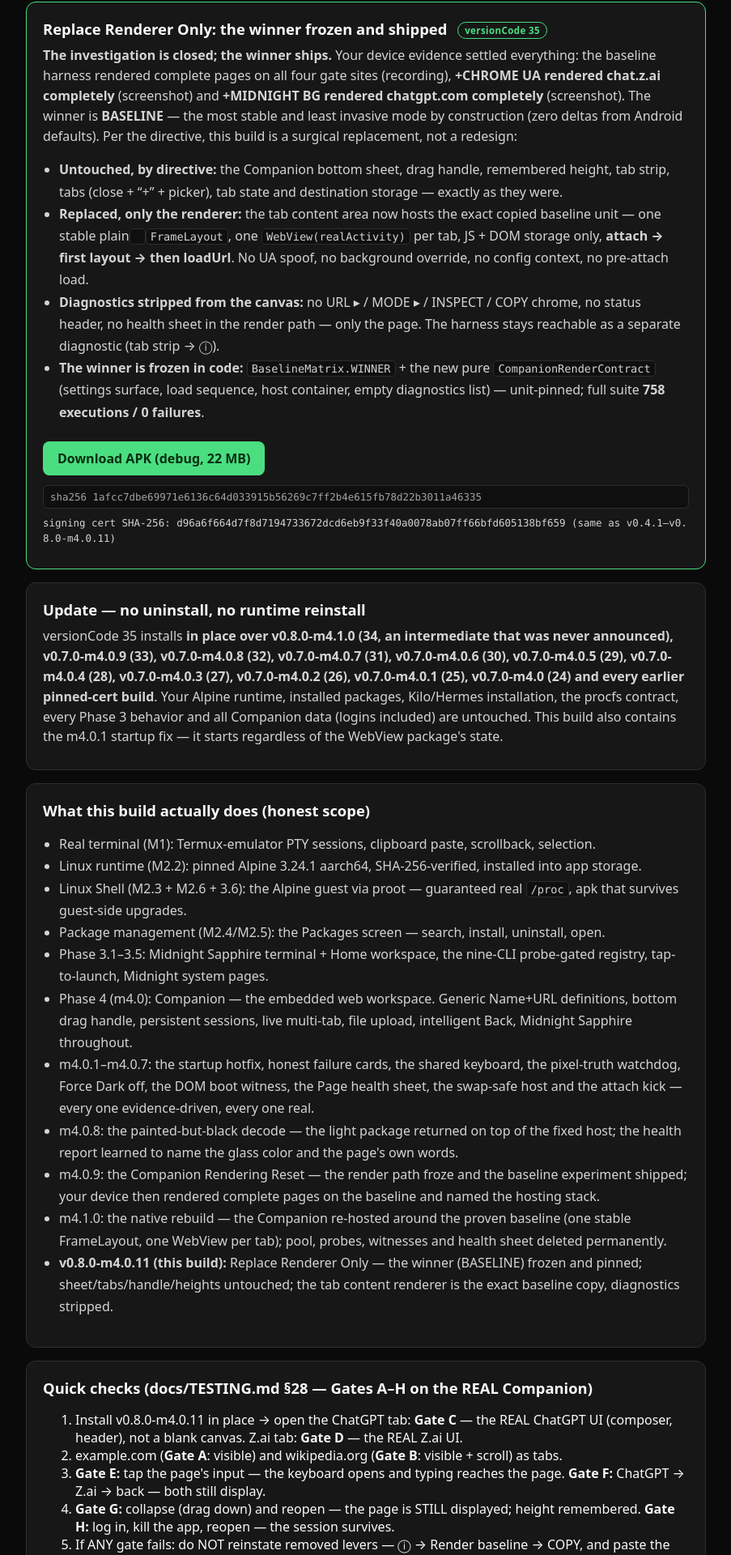
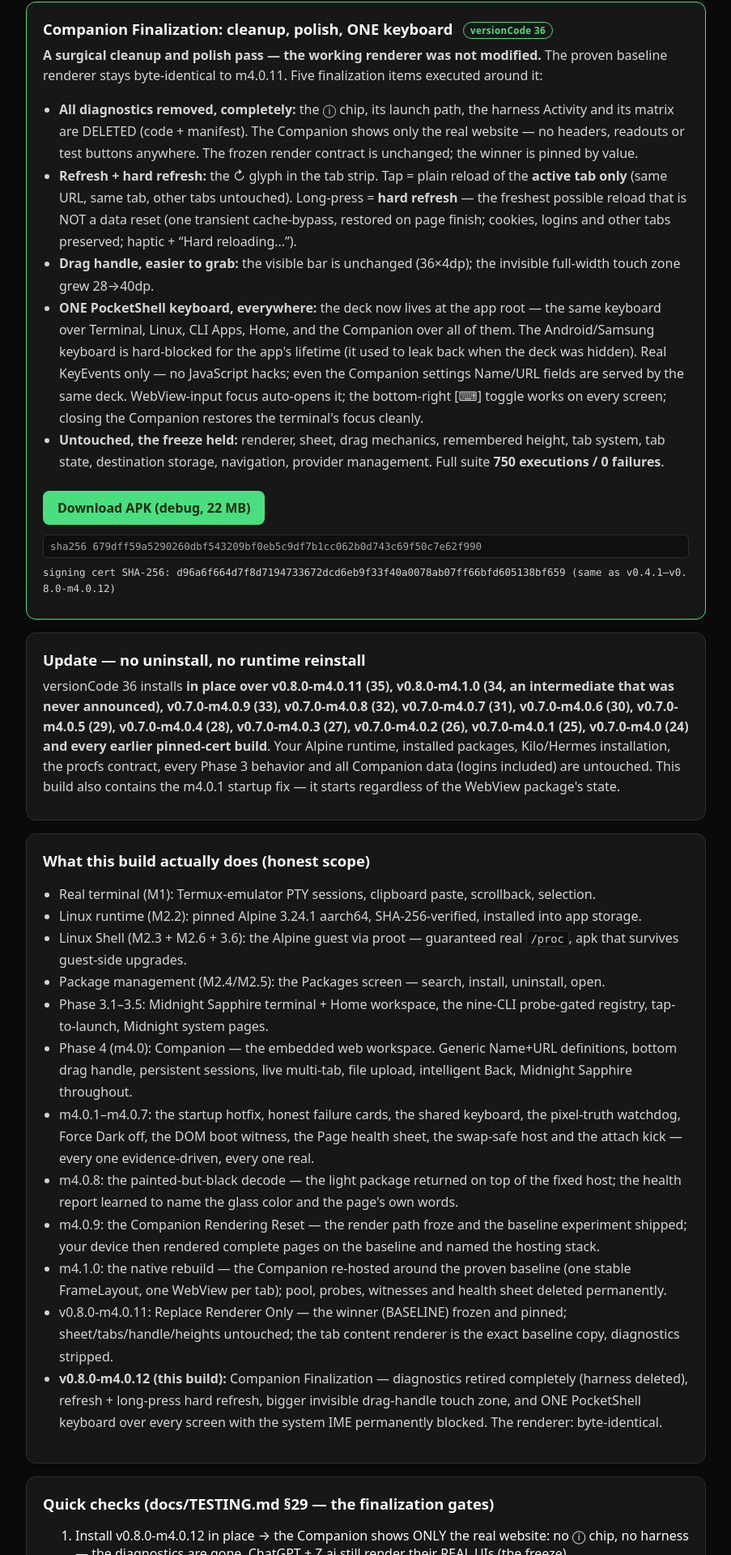
Before and after one commit to Taha-Raees/pocketshell, a Next.js app: page / in a window 1280 px wide. Shown: the part 157-2077 px from the top of the page at 81% size, without its empty margins (188-1091 px from the left). Built offline with nearby package versions, Linux system fonts and the light colour scheme.

Commit message:
page/README/worklog: v0.8.0-m4.0.12 (vc36) final — payload cut at fix tip 1e59c00: zip 2752f2ff…/tgz 3ffe35e4…/bundle ed44868d…/apk 679dff59…; stale m4.0.11 withdrawn; TESTING §29 (finalization gates) + ROADMAP 4.0.12 + CHANGELOG + ARCHITECTURE §4

```diff
--- a/app/page.tsx
+++ b/app/page.tsx
@@ -1,10 +1,10 @@
-const VERSION = "v0.8.0-m4.0.11";
+const VERSION = "v0.8.0-m4.0.12";
 
 const HASHES = {
-  apk: "1afcc7dbe69971e6136c64d033915b56269c7ff2b4e615fb78d22b3011a46335",
-  zip: "a10dbbe47f87dd5d643ba563da348bb0e2819edc50a493ecfb20f6b588795d2c",
-  tgz: "1277d21cccd39df7f05f3f9450258d813503a9f5d7dc2b8c7b30563ade6389be",
-  bundle: "d617970ca306482281f013722566666c83ad0c5e8f81957fc9042a1b9c218150",
+  apk: "679dff59a5290260dbf543209bf0eb5c9df7b1cc062b0d743c69f50c7e62f990",
+  zip: "2752f2ff8cf653904e6c0957042b9f2134276823714ddbaffe7fca80d0c88db9",
+  tgz: "3ffe35e4db2ed3d713ba8329bfba66d47688d749affc6a214d8494d961347988",
+  bundle: "ed44868d4d83188facf761bef975d591d748d7f12348d3ea9fe0c06437a4baaa",
 };
 
 function Sha({ text }: { text: string }) {
@@ -25,70 +25,76 @@ export default function Home() {
 
       <div className="card primary">
         <h2>
-          Replace Renderer Only: the winner frozen and shipped{" "}
-          <span className="badge">versionCode 35</span>
+          Companion Finalization: cleanup, polish, ONE keyboard{" "}
+          <span className="badge">versionCode 36</span>
         </h2>
         <p>
-          <b>The investigation is closed; the winner ships.</b> Your device
-          evidence settled everything: the baseline harness rendered
-          complete pages on all four gate sites (recording),{" "}
-          <b>+CHROME UA rendered chat.z.ai completely</b> (screenshot) and{" "}
-          <b>+MIDNIGHT BG rendered chatgpt.com completely</b> (screenshot).
-          The winner is <b>BASELINE</b> — the most stable and least invasive
-          mode by construction (zero deltas from Android defaults). Per the
-          directive, this build is a surgical replacement, not a redesign:
+          <b>A surgical cleanup and polish pass — the working renderer was
+          not modified.</b> The proven baseline renderer stays byte-identical
+          to m4.0.11. Five finalization items executed around it:
         </p>
         <ul className="steps">
           <li>
-            <b>Untouched, by directive:</b> the Companion bottom sheet, drag
-            handle, remembered height, tab strip, tabs (close + “+” +
-            picker), tab state and destination storage — exactly as they
-            were.
+            <b>All diagnostics removed, completely:</b> the ⓘ chip, its
+            launch path, the harness Activity and its matrix are DELETED
+            (code + manifest). The Companion shows only the real website —
+            no headers, readouts or test buttons anywhere. The frozen render
+            contract is unchanged; the winner is pinned by value.
           </li>
           <li>
-            <b>Replaced, only the renderer:</b> the tab content area now
-            hosts the exact copied baseline unit — one stable plain
-            <code> </code><code>FrameLayout</code>, one{" "}
-            <code>WebView(realActivity)</code> per tab, JS + DOM storage
-            only, <b>attach → first layout → then loadUrl</b>. No UA spoof,
-            no background override, no config context, no pre-attach load.
+            <b>Refresh + hard refresh:</b> the ↻ glyph in the tab strip.
+            Tap = plain reload of the <b>active tab only</b> (same URL, same
+            tab, other tabs untouched). Long-press = <b>hard refresh</b> —
+            the freshest possible reload that is NOT a data reset (one
+            transient cache-bypass, restored on page finish; cookies,
+            logins and other tabs preserved; haptic + “Hard reloading…”).
           </li>
           <li>
-            <b>Diagnostics stripped from the canvas:</b> no URL ▸ / MODE ▸ /
-            INSPECT / COPY chrome, no status header, no health sheet in the
-            render path — only the page. The harness stays reachable as a
-            separate diagnostic (tab strip → ⓘ).
+            <b>Drag handle, easier to grab:</b> the visible bar is unchanged
+            (36×4dp); the invisible full-width touch zone grew 28→40dp.
           </li>
           <li>
-            <b>The winner is frozen in code:</b>{" "}
-            <code>BaselineMatrix.WINNER</code> + the new pure{" "}
-            <code>CompanionRenderContract</code> (settings surface, load
-            sequence, host container, empty diagnostics list) — unit-pinned;
-            full suite <b>758 executions / 0 failures</b>.
+            <b>ONE PocketShell keyboard, everywhere:</b> the deck now lives
+            at the app root — the same keyboard over Terminal, Linux, CLI
+            Apps, Home, and the Companion over all of them. The
+            Android/Samsung keyboard is hard-blocked for the app&apos;s
+            lifetime (it used to leak back when the deck was hidden). Real
+            KeyEvents only — no JavaScript hacks; even the Companion
+            settings Name/URL fields are served by the same deck.
+            WebView-input focus auto-opens it; the bottom-right [⌨] toggle
+            works on every screen; closing the Companion restores the
+            terminal&apos;s focus cleanly.
+          </li>
+          <li>
+            <b>Untouched, the freeze held:</b> renderer, sheet, drag
+            mechanics, remembered height, tab system, tab state,
+            destination storage, navigation, provider management. Full
+            suite <b>750 executions / 0 failures</b>.
           </li>
         </ul>
-        <a className="btn" href="/PocketShell-v0.8.0-m4.0.11-debug.apk">
+        <a className="btn" href="/PocketShell-v0.8.0-m4.0.12-debug.apk">
           Download APK (debug, 22 MB)
         </a>
         <Sha text={HASHES.apk} />
         <p className="mono" style={{ border: "none", background: "transparent", padding: 0 }}>
-          signing cert SHA-256: d96a6f664d7f8d7194733672dcd6eb9f33f40a0078ab07ff66bfd605138bf659 (same as v0.4.1–v0.8.0-m4.0.11)
+          signing cert SHA-256: d96a6f664d7f8d7194733672dcd6eb9f33f40a0078ab07ff66bfd605138bf659 (same as v0.4.1–v0.8.0-m4.0.12)
         </p>
       </div>
 
       <div className="card">
         <h2>Update — no uninstall, no runtime reinstall</h2>
         <p>
-          versionCode 35 installs <b>in place over v0.8.0-m4.1.0 (34, an
-          intermediate that was never announced), v0.7.0-m4.0.9 (33),
-          v0.7.0-m4.0.8 (32), v0.7.0-m4.0.7 (31), v0.7.0-m4.0.6 (30),
-          v0.7.0-m4.0.5 (29), v0.7.0-m4.0.4 (28), v0.7.0-m4.0.3 (27),
-          v0.7.0-m4.0.2 (26), v0.7.0-m4.0.1 (25), v0.7.0-m4.0 (24) and
-          every earlier pinned-cert build</b>. Your Alpine runtime, installed packages,
-          Kilo/Hermes installation, the procfs contract, every Phase 3
-          behavior and all Companion data (logins included) are untouched.
-          This build also contains the m4.0.1 startup fix — it starts
-          regardless of the WebView package&apos;s state.
+          versionCode 36 installs <b>in place over v0.8.0-m4.0.11 (35),
+          v0.8.0-m4.1.0 (34, an intermediate that was never announced),
+          v0.7.0-m4.0.9 (33), v0.7.0-m4.0.8 (32), v0.7.0-m4.0.7 (31),
+          v0.7.0-m4.0.6 (30), v0.7.0-m4.0.5 (29), v0.7.0-m4.0.4 (28),
+          v0.7.0-m4.0.3 (27), v0.7.0-m4.0.2 (26), v0.7.0-m4.0.1 (25),
+          v0.7.0-m4.0 (24) and every earlier pinned-cert build</b>. Your
+          Alpine runtime, installed packages, Kilo/Hermes installation, the
+          procfs contract, every Phase 3 behavior and all Companion data
+          (logins included) are untouched. This build also contains the
+          m4.0.1 startup fix — it starts regardless of the WebView
+          package&apos;s state.
         </p>
       </div>
 
@@ -145,41 +151,48 @@ export default function Home() {
             pool, probes, witnesses and health sheet deleted permanently.
           </li>
           <li>
-            <b>v0.8.0-m4.0.11 (this build):</b> Replace Renderer Only — the
-            winner (BASELINE) frozen and pinned; sheet/tabs/handle/heights
-            untouched; the tab content renderer is the exact baseline copy,
-            diagnostics stripped.
+            v0.8.0-m4.0.11: Replace Renderer Only — the winner (BASELINE)
+            frozen and pinned; sheet/tabs/handle/heights untouched; the tab
+            content renderer is the exact baseline copy, diagnostics
+            stripped.
+          </li>
+          <li>
+            <b>v0.8.0-m4.0.12 (this build):</b> Companion Finalization —
+            diagnostics retired completely (harness deleted), refresh +
+            long-press hard refresh, bigger invisible drag-handle touch
+            zone, and ONE PocketShell keyboard over every screen with the
+            system IME permanently blocked. The renderer: byte-identical.
           </li>
         </ul>
       </div>
 
       <div className="card">
-        <h2>Quick checks (docs/TESTING.md §28 — Gates A–H on the REAL Companion)</h2>
+        <h2>Quick checks (docs/TESTING.md §29 — the finalization gates)</h2>
         <ol className="steps">
           <li>
-            Install {VERSION} in place → open the ChatGPT tab:{" "}
-            <b>Gate C</b> — the REAL ChatGPT UI (composer, header), not a
-            blank canvas. Z.ai tab: <b>Gate D</b> — the REAL Z.ai UI.
+            Install {VERSION} in place → the Companion shows ONLY the real
+            website: no ⓘ chip, no harness — the diagnostics are gone.
+            ChatGPT + Z.ai still render their REAL UIs (the freeze).
           </li>
           <li>
-            example.com (<b>Gate A</b>: visible) and wikipedia.org{" "}
-            (<b>Gate B</b>: visible + scroll) as tabs.
+            <b>Refresh:</b> tap ↻ — the active tab reloads, same URL, other
+            tabs intact. <b>Hard refresh:</b> hold ↻ (haptic + "Hard
+            reloading…") — fresh load, still logged in, session kept.
           </li>
           <li>
-            <b>Gate E:</b> tap the page&apos;s input — the keyboard opens and
-            typing reaches the page. <b>Gate F:</b> ChatGPT → Z.ai → back —
-            both still display.
+            <b>ONE keyboard:</b> tap the ChatGPT message box → the
+            PocketShell deck opens by itself and typing reaches the page;
+            the Samsung keyboard never appears. Same over Z.ai, and in the
+            Companion settings Name/URL fields.
           </li>
           <li>
-            <b>Gate G:</b> collapse (drag down) and reopen — the page is
-            STILL displayed; height remembered. <b>Gate H:</b> log in, kill
-            the app, reopen — the session survives.
+            <b>Handle:</b> drag the bar — easier to grab (invisible 40dp
+            zone), same small look, smooth 1:1 drag, height remembered.
           </li>
           <li>
-            If ANY gate fails: do NOT reinstate removed levers — ⓘ → Render
-            baseline → COPY, and paste the status into the chat. The sole
-            remaining delta to the proven baseline is the overlay&apos;s
-            parent chain.
+            <b>Toggle + focus:</b> hide the deck via [⌨] → the bottom-right
+            button brings it back on EVERY screen; close the Companion →
+            the terminal receives typing again, cleanly.
           </li>
         </ol>
       </div>
@@ -193,10 +206,10 @@ export default function Home() {
           procfs contract, the Phase 4 Companion design contract, and the
           rendering-reset report with the final verdict and the frozen-winner sweep (docs/RENDER-RESET-M4.0.9.md §7–§8).
         </p>
-        <a className="btn secondary" href="/PocketShell-v0.8.0-m4.0.11-source.zip">
+        <a className="btn secondary" href="/PocketShell-v0.8.0-m4.0.12-source.zip">
           source.zip
         </a>
-        <a className="btn secondary" href="/PocketShell-v0.8.0-m4.0.11-source.tar.gz">
+        <a className="btn secondary" href="/PocketShell-v0.8.0-m4.0.12-source.tar.gz">
           source.tar.gz
         </a>
         <a className="btn secondary" href="/pocketshell-m2.gitbundle">
@@ -223,10 +236,11 @@ export default function Home() {
         m4.0.4 pixels over promises · m4.0.5 the black page attacked at the
         root · m4.0.6 the page tells us everything · m4.0.7 the host was the
         bug · m4.0.8 the painted-but-black decode ·{" "}
-        m4.0.9 the rendering reset · m4.1.0 the native rebuild ·{" "}
-        <b>v0.8.0-m4.0.11 (this build): replace renderer only — the winner
-        frozen, the baseline renderer copied into the existing sheet,
-        diagnostics stripped</b>.
+        m4.0.9 the rendering reset · m4.1.0 the native rebuild · m4.0.11
+        replace renderer only — the winner frozen ·{" "}
+        <b>v0.8.0-m4.0.12 (this build): companion finalization —
+        diagnostics retired, refresh + hard refresh, easier drag handle,
+        ONE keyboard everywhere, system IME blocked</b>.
         Correctness before cleverness. Visible UI before diagnostics.
       </footer>
     </main>
```
Also changed, not shown: download/README.md, 1 other file (tests, documents, lock files or other folders).
